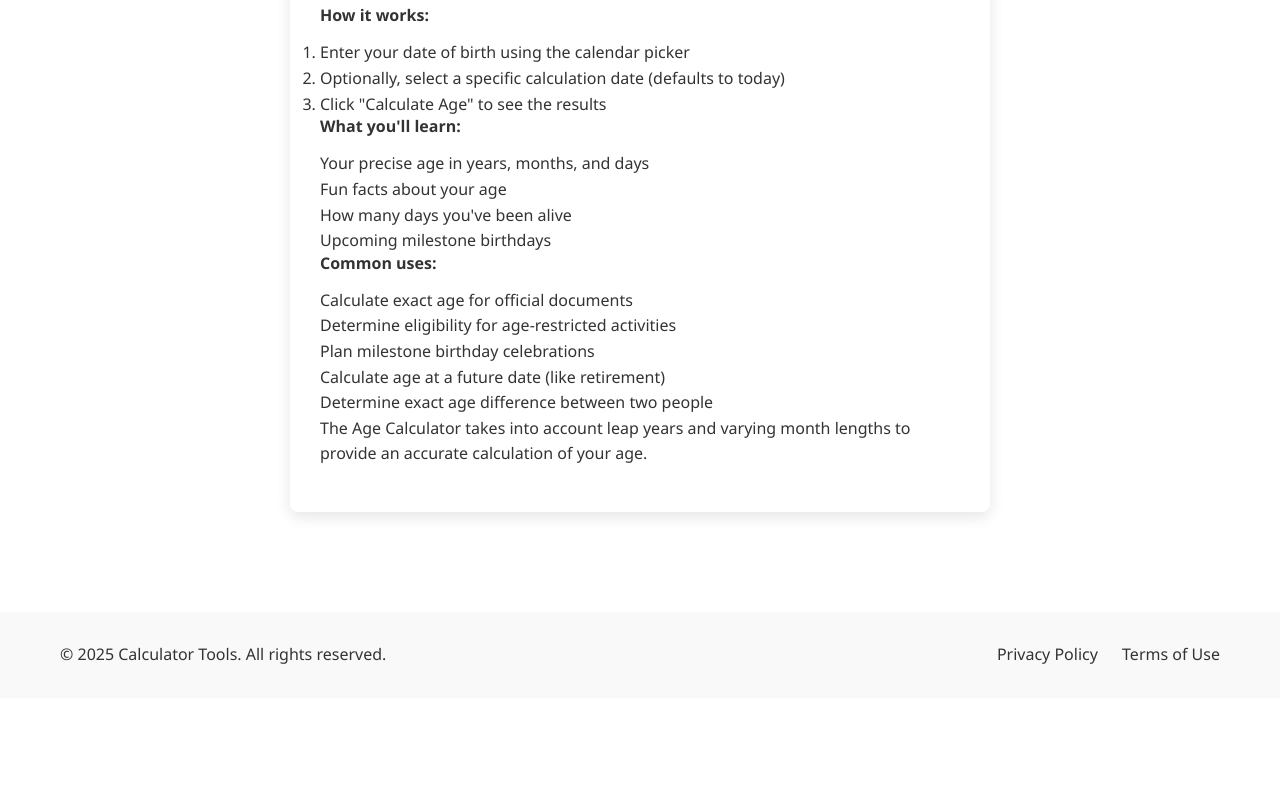
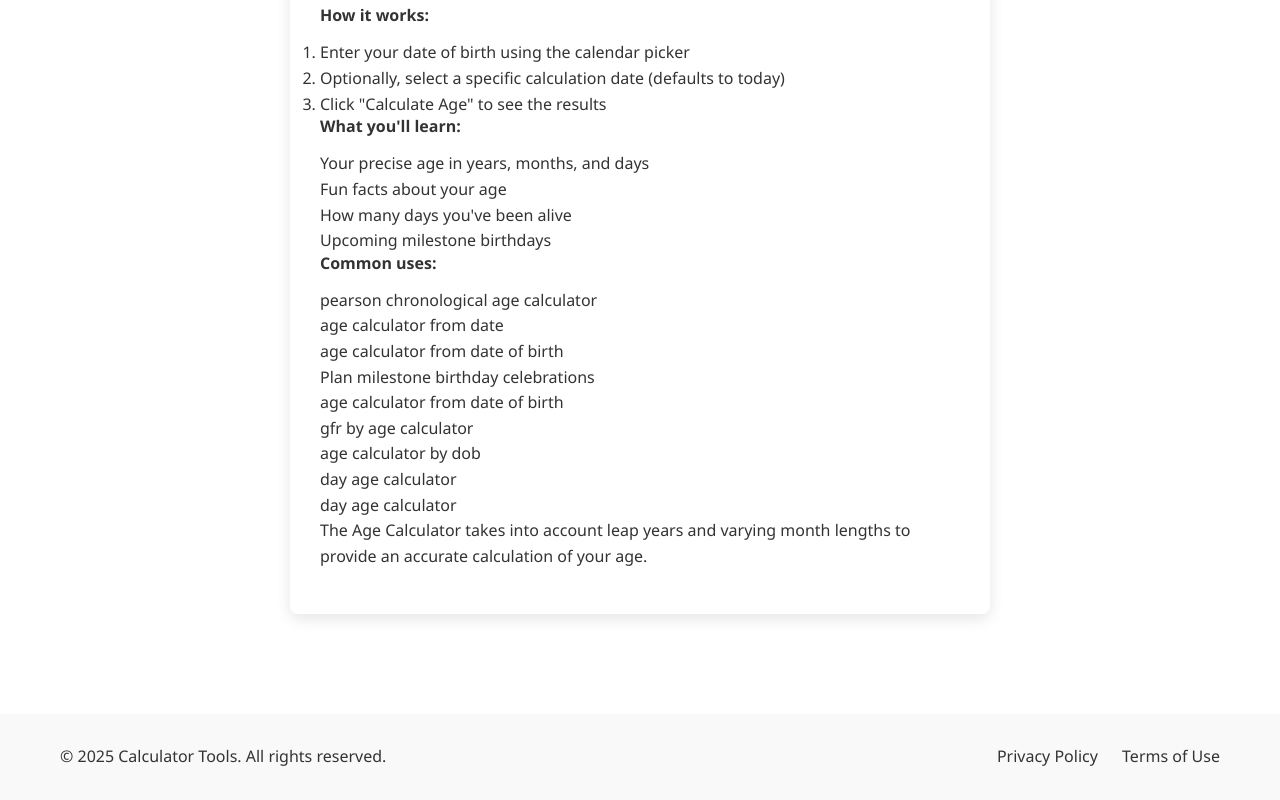
Before and after one commit to pranandv/ToolsWebsite, a plain HTML site: page calculators/age-calculator.html in a window 1280 px wide. Shown: the part 646-1446 px from the top of the page. Before the commit the page ends 1344 px from the top, so only its background shows below. Drawn offline with Linux system fonts and the light colour scheme.

Commit message:
added tags

```diff
--- a/calculators/age-calculator.html
+++ b/calculators/age-calculator.html
@@ -109,12 +109,15 @@
                         </ul>
 
                         <h4>Common uses:</h4>
-                        <ul>
-                            <li>Calculate exact age for official documents</li>
-                            <li>Determine eligibility for age-restricted activities</li>
+                        <ul><li>pearson chronological age calculator</li>
+                            <li>age calculator from date</li>
+                            <li>age calculator from date of birth</li>
                             <li>Plan milestone birthday celebrations</li>
-                            <li>Calculate age at a future date (like retirement)</li>
-                            <li>Determine exact age difference between two people</li>
+                            <li>age calculator from date of birth</li>
+                            <li>gfr by age calculator</li>
+                            <li>age calculator by dob</li>
+                            <li>day age calculator</li>
+                            <li>day age calculator</li>
                         </ul>
 
                         <p>The Age Calculator takes into account leap years and varying month lengths to provide an accurate calculation of your age.</p>
```
Also changed, not shown: calculators/baby-age-calculator.html (+5 -4 lines), calculators/bmi-calculator.html (+4 -0 lines), calculators/emi-calculator.html (+3 -0 lines), calculators/labradoodle-age-calculator.html (+1 -0 lines), calculators/pedigree-age-calculator.html (+1 -1 lines), index.html (+2 -0 lines).
